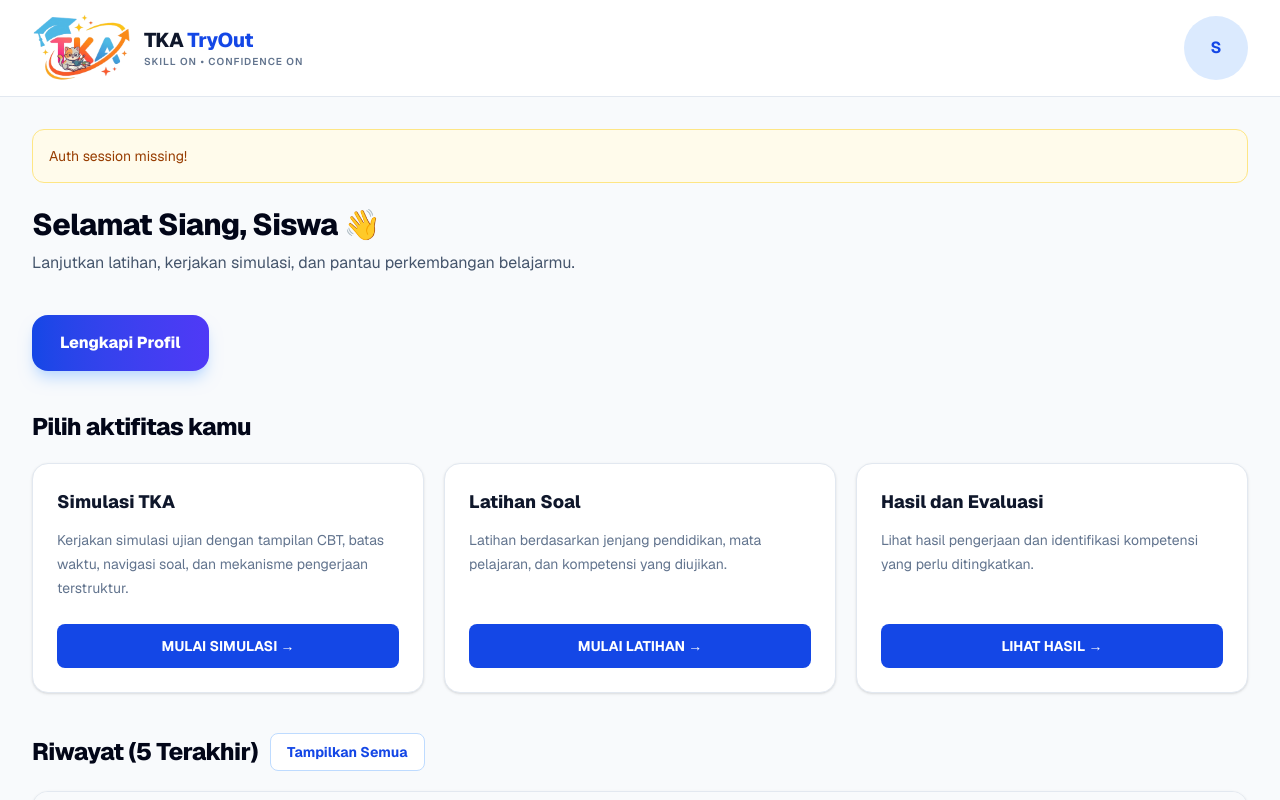
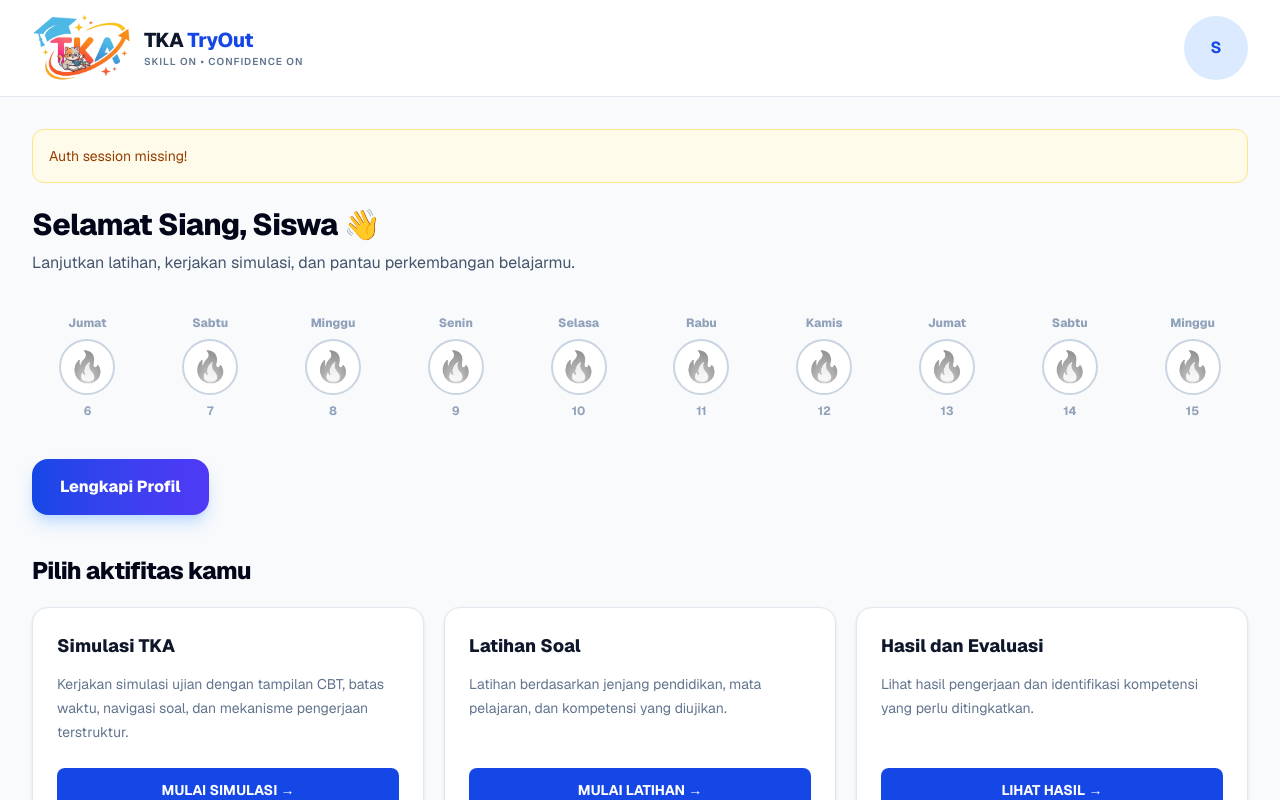
Before and after one commit to JohanDigitalLab/TKA_TryOn, a Next.js app: page /student in a window 1280 px wide. Shown: the top 800 px of the page. Built offline with nearby package versions, Linux system fonts and the light colour scheme; no server answers.

Commit message:
Refine student activity badge visuals

```diff
--- a/src/app/student/page.js
+++ b/src/app/student/page.js
@@ -57,6 +57,49 @@ function formatAttemptDate(value) {
   });
 }
 
+function getActivityDays() {
+  const today = new Date();
+  today.setHours(0, 0, 0, 0);
+  return Array.from({ length: 10 }, (_, index) => {
+    const date = new Date(today);
+    date.setDate(today.getDate() - (9 - index));
+    return date;
+  });
+}
+
+function sameCalendarDay(value, date) {
+  if (!value) return false;
+  const attemptDate = new Date(value);
+  return (
+    attemptDate.getFullYear() === date.getFullYear() &&
+    attemptDate.getMonth() === date.getMonth() &&
+    attemptDate.getDate() === date.getDate()
+  );
+}
+
+function ActivityBadge({ attempts }) {
+  const days = useMemo(() => getActivityDays(), []);
+  return (
+    <section className="mb-10" aria-label="Badge aktivitas 10 hari terakhir">
+      <div className="mx-auto grid w-full grid-cols-5 gap-x-2 gap-y-5 sm:flex sm:items-start sm:justify-between sm:gap-x-3">
+        {days.map((date) => {
+          const active = attempts.some((attempt) => sameCalendarDay(attempt.started_at || attempt.created_at || attempt.submitted_at, date));
+          const dayLabel = date.toLocaleDateString("id-ID", { weekday: "long" });
+          return (
+            <div key={date.toISOString()} className="flex min-w-0 flex-1 flex-col items-center gap-2 text-center">
+              <span className={`text-[10px] font-extrabold capitalize sm:text-xs ${active ? "text-black" : "text-slate-400"}`}>{dayLabel}</span>
+              <span className={`grid size-12 place-items-center rounded-full border-2 bg-white text-2xl text-black transition duration-300 sm:size-14 sm:text-3xl ${active ? "border-orange-400 shadow-lg shadow-orange-100 ring-4 ring-orange-50" : "border-slate-300 bg-transparent text-slate-400"}`} aria-label={`${dayLabel}, ${active ? "ada aktivitas" : "tidak ada aktivitas"}`}>
+                <span aria-hidden="true" className={active ? "drop-shadow-[0_2px_2px_rgba(127,29,29,0.35)]" : "grayscale opacity-70"}>🔥</span>
+              </span>
+              <span className={`text-[10px] font-bold sm:text-xs ${active ? "text-black" : "text-slate-400"}`}>{date.getDate()}</span>
+            </div>
+          );
+        })}
+      </div>
+    </section>
+  );
+}
+
 export function StudentDashboard({
   actionContent,
   subscriptionMode = false,
@@ -71,6 +114,7 @@ export function StudentDashboard({
   const [profile, setProfile] = useState(null);
   const [activeAttempts, setActiveAttempts] = useState([]);
   const [history, setHistory] = useState([]);
+  const [activityAttempts, setActivityAttempts] = useState([]);
   const [showAllHistory, setShowAllHistory] = useState(false);
   const [historyLoading, setHistoryLoading] = useState(false);
   const [historyError, setHistoryError] = useState("");
@@ -128,12 +172,15 @@ export function StudentDashboard({
         const [
           { data: attemptsData, error: attemptsError },
           { data: historyData, error: historyError },
+          { data: activityData, error: activityError },
         ] = await Promise.all([
           supabase.rpc("get_student_active_attempts"),
           supabase.rpc("get_student_history", { p_limit: 5 }),
+          supabase.rpc("get_student_history", { p_limit: 0 }),
         ]);
         if (attemptsError) throw attemptsError;
         if (historyError) throw historyError;
+        if (activityError) throw activityError;
         if (!mounted) return;
         setProfile(
           profileData || {
@@ -142,6 +189,7 @@ export function StudentDashboard({
         );
         setActiveAttempts(Array.isArray(attemptsData) ? attemptsData : []);
         setHistory(Array.isArray(historyData) ? historyData : []);
+        setActivityAttempts(Array.isArray(activityData) ? activityData : []);
       } catch (err) {
         if (mounted)
           setError(err.message || "Dashboard belum berhasil dimuat.");
@@ -255,6 +303,8 @@ export function StudentDashboard({
             </p>
           </div>
         </section>
+
+        <ActivityBadge attempts={activityAttempts} />
 
         {(!profile?.is_managed || actionContent || managedActionsVisible !== false) && (
           <section id="action" className="mb-10 scroll-mt-28">
```
